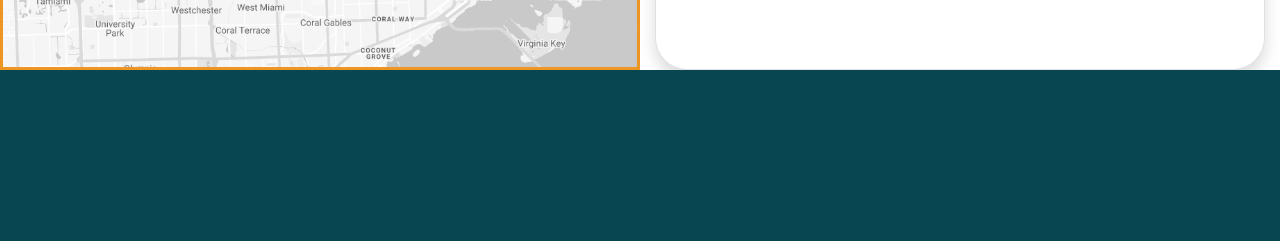
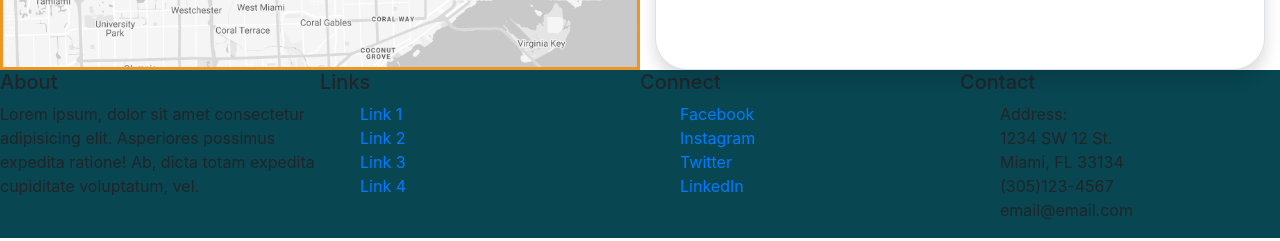
Before and after one commit to livio-zanardo/peoplebudget, a React (Create React App) app in the folder view/: page / in a window 1280 px wide. Shown: the part 2029-2270 px from the top of the page. Built offline with nearby package versions, Linux system fonts and the light colour scheme.

Commit message:
Footer Refactored: CSS grid

```diff
--- a/view/src/components/Footer/Footer.jsx
+++ b/view/src/components/Footer/Footer.jsx
@@ -1,11 +1,86 @@
 import React from 'react';
+import { wrapper, gridItems, firstCol, secondCol, thirdCol, fourthCol, Copyright } from './index.module.css';
 
 const footer = () => {
     return (
-        <div className="row" style={{margin: 'auto'}} >
-            <div className="col" style={{ backgroundColor: '#084652', height: '180px', width: '100%'}}></div>
-        </div>
+        <>
+            <div className={wrapper}>
+                <div className={gridItems}>
+                    <div className={firstCol}>
+                        <h5 className="title">About</h5>
+                        <p>
+                            Lorem ipsum, dolor sit amet consectetur adipisicing elit. Asperiores
+                            possimus expedita ratione! Ab, dicta totam expedita cupiditate
+                            voluptatum, vel.
+                        </p>
+                    </div>
+
+                    <div className={secondCol}>
+                        <h5 className="title">Links</h5>
+                        <ul>
+                            <li className="list-unstyled">
+                                <a href="#">Link 1</a>
+                            </li>
+                            <li className="list-unstyled">
+                                <a href="#">Link 2</a>
+                            </li>
+                            <li className="list-unstyled">
+                                <a href="#">Link 3</a>
+                            </li>
+                            <li className="list-unstyled">
+                                <a href="#">Link 4</a>
+                            </li>
+                        </ul>
+                    </div>
+                    <div className={thirdCol}>
+                        <h5 className="title">Connect</h5>
+                        <ul>
+                            <li className="list-unstyled">
+                                <a href="#">Facebook</a>
+                            </li>
+                            <li className="list-unstyled">
+                                <a href="#">Instagram</a>
+                            </li>
+                            <li className="list-unstyled">
+                                <a href="#">Twitter</a>
+                            </li>
+                            <li className="list-unstyled">
+                                <a href="#">LinkedIn</a>
+                            </li>
+                        </ul>
+                    </div>
+
+                    <div className={fourthCol}>
+                        <h5 className="title">Contact</h5>
+                        <ul>
+                            <li className="list-unstyled">
+                                <span>Address:</span>
+                            </li>
+                            <li className="list-unstyled">
+                                <span>1234 SW 12 St.</span>
+                            </li>
+                            <li className="list-unstyled">
+                                <span>Miami, FL 33134</span>
+                            </li>
+                            <li className="list-unstyled">
+                                <span>(305)123-4567</span>
+                            </li>
+                            <li className="list-unstyled">
+                                <span>email@email.com</span>
+                            </li>
+                        </ul>
+                    </div>
+                </div>
+            </div>
+
+            <div className={Copyright}>
+                <div className="row">
+                    <div className="col">
+                        &copy; {new Date().getFullYear()} Copyright:{' People Budget'}
+                    </div>
+                </div>
+            </div>
+        </>
     );
 };
-
 export default footer;
--- /dev/null
+++ b/view/src/components/Footer/index.module.css
@@ -0,0 +1,25 @@
+.wrapper > div {
+    background-color: #084652;
+    width: 100vw;
+    display: grid;
+    grid-template-columns: repeat(4, 1fr);
+    grid-template-rows: auto;
+
+  }
+  .firstCol {
+    grid-column: 1;
+  }
+  .secondCol {
+    grid-column: 2;
+  }
+  .thirdCol {
+    grid-column: 3;
+  }
+  .fourthCol {
+    grid-column: 4;
+  }
+  .Copyright {
+    text-align: center;
+}
+
+@media
```
